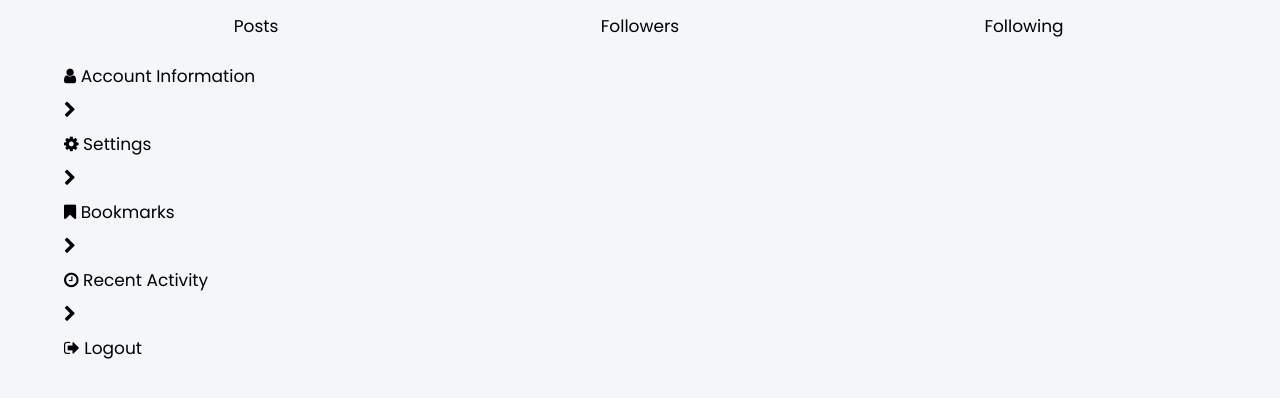
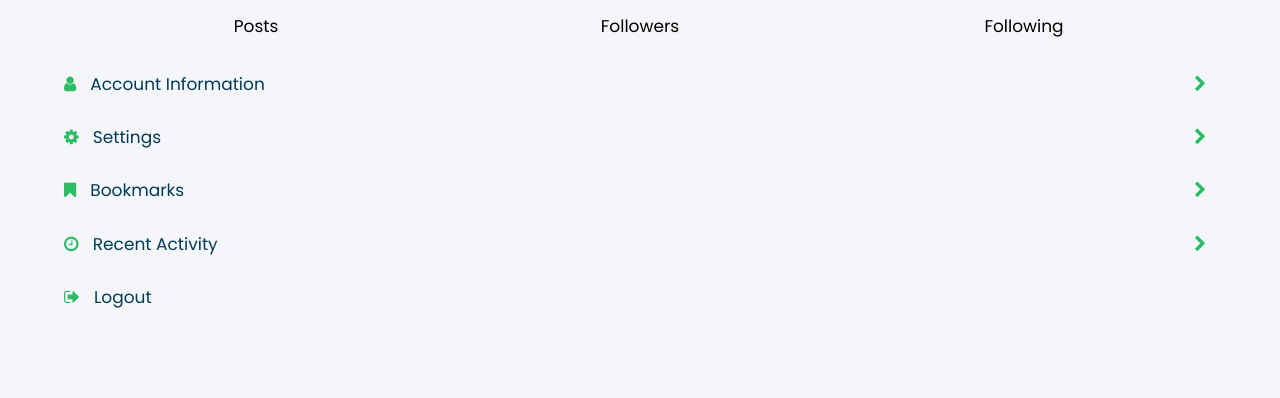
Before and after one commit to Nemwel-Boniface/entrepreneur_connect_fe, a React (Create React App) app: page /userProfile in a window 1280 px wide. Shown: the part 488-886 px from the top of the page. Built offline with nearby package versions, Linux system fonts and the light colour scheme.

Commit message:
Update made changes to the user profile page markup

```diff
--- a/src/components/user/userProfile.js
+++ b/src/components/user/userProfile.js
@@ -32,45 +32,37 @@ const CurrentUserProfile = () => {
 
         <div className="userProfileBottom">
           <div className="userProfileBottomItem">
-            <div className="userProfileBottomItemLeft">
+            <Link to="/">
               <p><i class="fa fa-user" aria-hidden="true"></i> Account Information</p>
-            </div>
-            <div className="userProfileBottomItemRight">
               <p><i class="fa fa-chevron-right" aria-hidden="true"></i></p>
-            </div>
+            </Link>
           </div>
 
           <div className="userProfileBottomItem">
-            <div className="userProfileBottomItemLeft">
+            <Link to="/">
               <p><i class="fa fa-cog" aria-hidden="true"></i> Settings</p>
-            </div>
-            <div className="userProfileBottomItemRight">
               <p><i class="fa fa-chevron-right" aria-hidden="true"></i></p>
-            </div>
+            </Link>
           </div>
 
           <div className="userProfileBottomItem">
-            <div className="userProfileBottomItemLeft">
+            <Link to="/">
               <p><i class="fa fa-bookmark" aria-hidden="true"></i> Bookmarks</p>
-            </div>
-            <div className="userProfileBottomItemRight">
               <p><i class="fa fa-chevron-right" aria-hidden="true"></i></p>
-            </div>
+            </Link>
           </div>
 
           <div className="userProfileBottomItem">
-            <div className="userProfileBottomItemLeft">
+            <Link to="/">
               <p><i class="fa fa-clock-o" aria-hidden="true"></i> Recent Activity</p>
-            </div>
-            <div className="userProfileBottomItemRight">
               <p><i class="fa fa-chevron-right" aria-hidden="true"></i></p>
-            </div>
+            </Link>
           </div>
 
           <div className="userProfileBottomItem">
-            <div className="userProfileBottomItemLeft">
+            <Link to="/">
               <p><i class="fa fa-sign-out" aria-hidden="true"></i> Logout</p>
-            </div>
+            </Link>
           </div>
         </div>
       </article>
```
